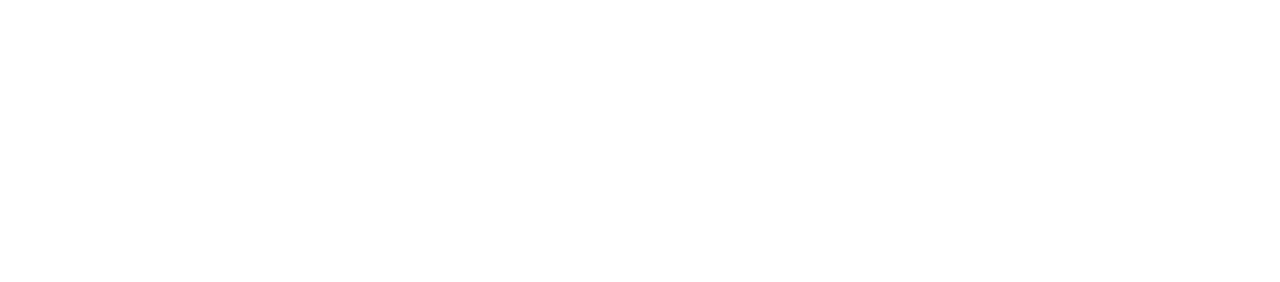
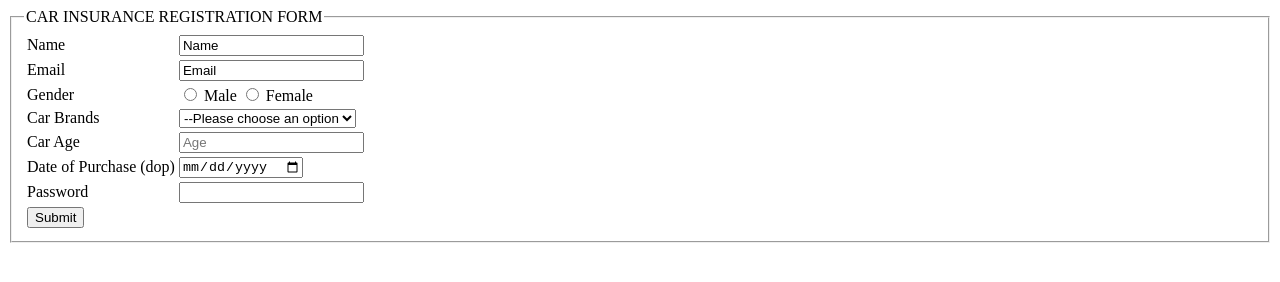
Before and after one commit to acciojob/car-insurance-form-A-9514, a website: page main.html in a window 1280 px wide. Drawn offline with Linux system fonts and the light colour scheme.

Commit message:
created a submission

```diff
--- a/main.html
+++ b/main.html
@@ -1,16 +1,98 @@
 <!DOCTYPE html>
+<html lang="en">
+<head>
+    <meta charset="UTF-8">
+    <meta name="viewport" content="width=device-width, initial-scale=1.0">
+    <title>CAR INSURANCE REGISTRATION FORM</title>
+</head>
+<body>
+    <form action="https://httpbin.org/get" method="get">
 
-<html>
+        <fieldset>
+            <legend>CAR INSURANCE REGISTRATION FORM</legend>
 
-<head>
-	<link rel="stylesheet" href="styles.css">
-</head>
+            <table>
 
-<body>
-	<!-- the entire body must be written by student -->
-    <script type="text/javascript" src="./script.js">
-</script>
+                <tr>
+                    <td>
+                        <label for="name">Name</label>
+                    </td>
+                    <td>
+                        <input type="text" id="name" name="name" value="Name" placeholder="Name" required>
+                    </td>
+                </tr>
 
+                <tr>
+                    <td>
+                        <label for="email">Email</label>
+                    </td>
+                    <td>
+                        <input type="email" id="email" name="email" value="Email" placeholder="Email" required>
+                    </td>
+                </tr>
+
+                <tr>
+                    <td>
+                        Gender
+                    </td>
+                    <td>
+                        <input type="radio" name="gender" id="gender_m" required>
+                        <label for="gender_m">Male</label>
+
+                        <input type="radio" name="gender" id="gender_f" required>
+                        <label for="gender_f">Female</label>
+                    </td>
+                </tr>
+
+                <tr>
+                    <td>
+                        <label for="cars">Car Brands</label>
+                    </td>
+                    <td>
+                        <select name="cars" id="cars">
+                            <option value="choose">--Please choose an option</option>
+                            <option value="benz">Merceded Benz</option>
+                            <option value="bmw">BMW</option>
+                            <option value="audi">Audi</option>
+                        </select>
+                    </td>
+                </tr>
+
+                <tr>
+                    <td>
+                        <label for="carage">Car Age</label>
+                    </td>
+
+                    <td>
+                        <input type="number" name="carage" id="carage" value="Age" placeholder="Age" min="18" required>
+                    </td>
+                </tr>
+
+                <tr>
+                    <td>
+                        <label for="dop">Date of Purchase (dop)</label>
+                    </td>
+                    <td>
+                        <input type="date" name="dop" id="dop" required>
+                    </td>
+                </tr>
+
+                <tr>
+                    <td>
+                        <label for="password">Password</label>
+                    </td>
+                    <td>
+                        <input type="password" name="password" id="password" required>
+                    </td>
+                </tr>
+
+                <tr>
+                    <td colspan="2">
+                        <input type="submit" value="Submit" formaction="https://httpbin.org/post" formmethod="post">
+                    </td>
+                </tr>
+            </table>
+        </fieldset>
+    </form>
 </body>
-
 </html>
```
